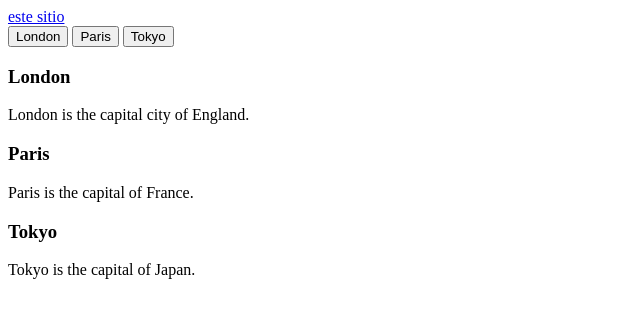
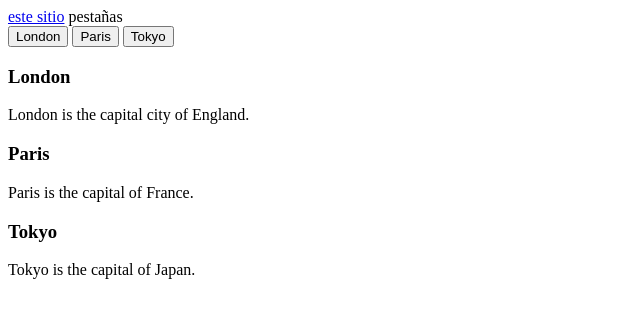
Before and after one commit to levitco/CCM, a plain HTML site: page index.html in a window 1280 px wide. Shown: the full height of the page, 0-640 px from the left. Drawn offline with Linux system fonts and the light colour scheme.

Commit message:
Update index.html

```diff
--- a/index.html
+++ b/index.html
@@ -5,7 +5,7 @@
     </HEAD>
     <BODY>
       <A HREF="prueba.html">este sitio</A>
-
+      pestañas
       <!-- Tab links -->
 <div class="tab">
   <button class="tablinks" onclick="openCity(event, 'London')">London</button>
```
